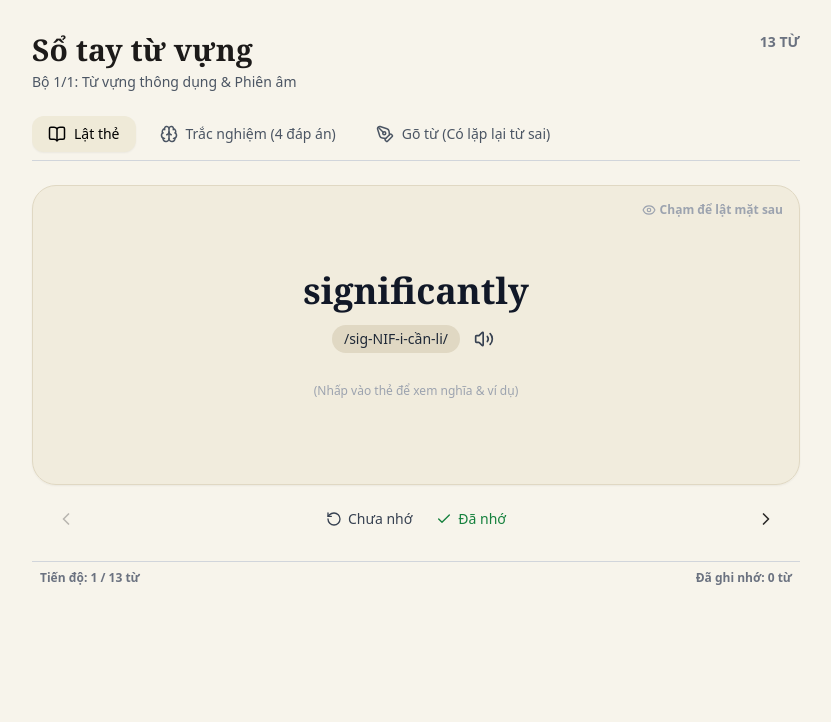
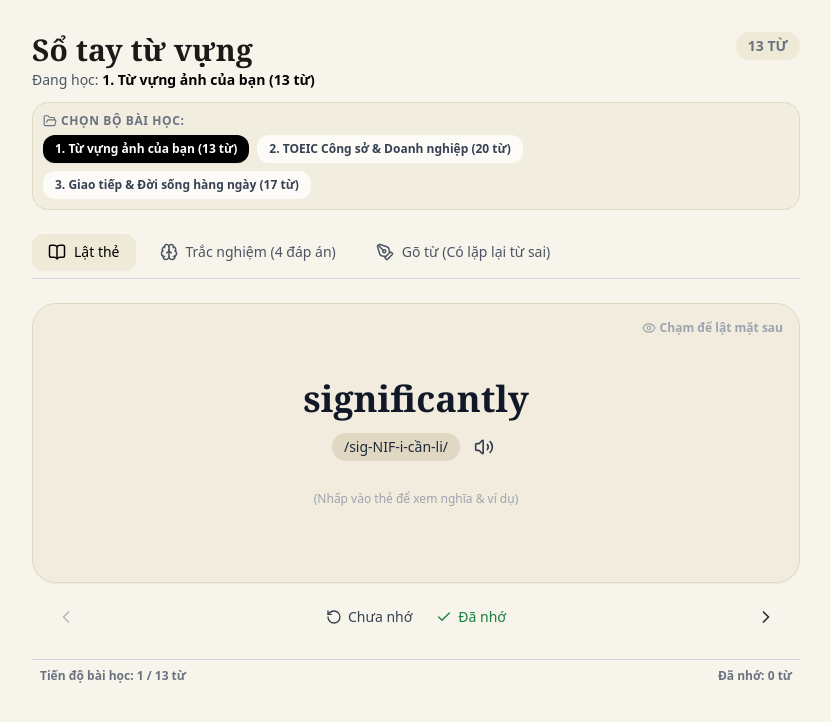
Before and after one commit to phamngocthangcr7-a11y/APP-TuVung, a React (Create React App) app: page / in a window 1280 px wide. Shown: the top 722 px of the page, without its empty margins (224-1055 px from the left). Built offline with nearby package versions, Linux system fonts and the light colour scheme.

Commit message:
Update App.jsx

```diff
--- a/src/App.jsx
+++ b/src/App.jsx
@@ -11,154 +11,87 @@ import {
   Eye,
   XCircle,
   CheckCircle2,
-  RefreshCw
+  RefreshCw,
+  FolderOpen
 } from 'lucide-react';
 
 /* =========================================================================
-   KHU VỰC DỮ LIỆU TỪ VỰNG
+   DANH SÁCH BỘ TỪ VỰNG TỔNG HỢP (CÓ THỂ MỞ RỘNG)
    ========================================================================= */
 const VOCAB_SETS = [
   {
     id: 1,
-    title: "Từ vựng thông dụng & Phiên âm",
+    title: "1. Từ vựng ảnh của bạn (13 từ)",
     words: [
-      {
-        id: 1,
-        word: "significantly",
-        meaning: "đáng kể, một cách đáng kể",
-        pronunciation: "sig-NIF-i-cần-li",
-        examples: [
-          { en: "Sales increased significantly this quarter.", vi: "Doanh số đã tăng đáng kể trong quý này." },
-          { en: "The new policy significantly changed our workflow.", vi: "Chính sách mới đã thay đổi đáng kể quy trình làm việc của chúng tôi." }
+      { id: 101, word: "significantly", meaning: "đáng kể, một cách đáng kể", pronunciation: "sig-NIF-i-cần-li", example: "Sales increased significantly this quarter.", exampleTranslation: "Doanh số đã tăng đáng kể trong quý này." },
+      { id: 102, word: "persuasively", meaning: "một cách thuyết phục", pronunciation: "pờ-SUÂY-siv-li", example: "She spoke persuasively during the meeting.", exampleTranslation: "Cô ấy nói chuyện một cách thuyết phục trong cuộc họp." },
+      { id: 103, word: "proficiently", meaning: "một cách thành thạo", pronunciation: "pờ-FI-shần-li", example: "He uses the software proficiently.", exampleTranslation: "Anh ấy sử dụng phần mềm một cách thành thạo." },
+      { id: 104, word: "gladly", meaning: "vui lòng, sẵn lòng", pronunciation: "GLAD-li", example: "I would gladly help you with this project.", exampleTranslation: "Tôi rất sẵn lòng giúp bạn dự án này." },
+      { id: 105, word: "administrative", meaning: "thuộc về hành chính", pronunciation: "ợd-MIN-ờ-strây-tiv", example: "She handles administrative tasks.", exampleTranslation: "Cô ấy đảm nhận các công việc hành chính." },
+      { id: 106, word: "establish", meaning: "thành lập, thiết lập", pronunciation: "i-STAB-lish", example: "They want to establish a new company.", exampleTranslation: "Họ muốn thành lập một công ty mới." },
+      { id: 107, word: "explicit policies", meaning: "các chính sách rõ ràng/cụ thể", pronunciation: "ik-SPLI-sịt PO-lờ-siz", example: "The company has explicit policies regarding attendance.", exampleTranslation: "Công ty có các chính sách rõ ràng liên quan đến việc đi làm." },
+      { id: 108, word: "diligently", meaning: "siêng năng, chăm chỉ", pronunciation: "DIL-i-jần-li", example: "He worked diligently to complete the report.", exampleTranslation: "Anh ấy làm việc chăm chỉ để hoàn thành báo cáo." },
+      { id: 109, word: "curiously", meaning: "một cách tò mò", pronunciation: "KYUR-i-ợs-li", example: "The child looked curiously at the package.", exampleTranslation: "Đứa trẻ nhìn gói hàng một cách tò mò." },
+      { id: 110, word: "extremely", meaning: "cực kỳ, vô cùng", pronunciation: "ik-STRIIM-li", example: "This task is extremely important.", exampleTranslation: "Nhiệm vụ này cực kỳ quan trọng." },
+      { id: 111, word: "grown", meaning: "đã lớn, phát triển", pronunciation: "grôun", example: "The market has grown rapidly.", exampleTranslation: "Thị trường đã phát triển nhanh chóng." },
+      { id: 112, word: "industry", meaning: "ngành công nghiệp", pronunciation: "IN-dờ-stri", example: "Technology is a fast-growing industry.", exampleTranslation: "Công nghệ là một ngành công nghiệp phát triển nhanh." },
+      { id: 113, word: "rapidly", meaning: "nhanh chóng", pronunciation: "RAP-id-li", example: "The population is expanding rapidly.", exampleTranslation: "Dân số đang tăng trưởng nhanh chóng." }
     ]
   },
   {
     id: 2,
-        word: "persuasively",
-        meaning: "một cách thuyết phục",
-        pronunciation: "pờ-SUÂY-siv-li",
-        examples: [
-          { en: "She spoke persuasively during the meeting.", vi: "Cô ấy nói chuyện một cách thuyết phục trong cuộc họp." },
-          { en: "He argued persuasively for the proposal.", vi: "Anh ấy đã lập luận một cách thuyết phục cho đề xuất này." }
+    title: "2. TOEIC Công sở & Doanh nghiệp (20 từ)",
+    words: [
+      { id: 201, word: "implement", meaning: "thực thi, áp dụng", pronunciation: "IM-plơ-mơnt", example: "We need to implement the new safety rules.", exampleTranslation: "Chúng ta cần áp dụng quy tắc an toàn mới." },
+      { id: 202, word: "accommodate", meaning: "đáp ứng, cung cấp chỗ ở", pronunciation: "ơ-KOM-ơ-đêit", example: "The hotel can accommodate 500 guests.", exampleTranslation: "Khách sạn có thể đáp ứng cho 500 khách." },
+      { id: 203, word: "prospective", meaning: "tiềm năng (khách hàng)", pronunciation: "prơ-SPEK-tiv", example: "We sent brochures to prospective clients.", exampleTranslation: "Chúng tôi gửi tờ rơi đến khách hàng tiềm năng." },
+      { id: 204, word: "mandatory", meaning: "bắt buộc", pronunciation: "MAN-đơ-tơ-ri", example: "Attendance at the orientation is mandatory.", exampleTranslation: "Việc tham gia buổi định hướng là bắt buộc." },
+      { id: 205, word: "reluctant", meaning: "lưỡng lự, miễn cưỡng", pronunciation: "ri-LAK-tơnt", example: "He was reluctant to sign the contract.", exampleTranslation: "Anh ấy đã lưỡng lự khi ký hợp đồng." },
+      { id: 206, word: "designate", meaning: "chỉ định, dành riêng", pronunciation: "ĐEZ-ig-nêit", example: "This area is designated for non-smokers.", exampleTranslation: "Khu vực này được dành riêng cho người không hút thuốc." },
+      { id: 207, word: "negotiate", meaning: "đàm phán, thương lượng", pronunciation: "ni-GÔ-shi-êit", example: "They are negotiating a higher salary.", exampleTranslation: "Họ đang thương lượng mức lương cao hơn." },
+      { id: 208, word: "incentive", meaning: "sự khuyến khích, phần thưởng", pronunciation: "in-SEN-tiv", example: "The company offers financial incentives.", exampleTranslation: "Công ty đưa ra các khoản tiền thưởng kích thích." },
+      { id: 209, word: "confidential", meaning: "bảo mật, bí mật", pronunciation: "kon-fi-ĐEN-shơl", example: "These documents contain confidential info.", exampleTranslation: "Các tài liệu này chứa thông tin bảo mật." },
+      { id: 210, word: "compensation", meaning: "tiền bồi thường, thù lao", pronunciation: "kom-pen-SÊI-shơl", example: "Victims received financial compensation.", exampleTranslation: "Các nạn nhân đã nhận được tiền bồi thường." },
+      { id: 211, word: "collaborate", meaning: "hợp tác", pronunciation: "kơ-LAB-ơ-rêit", example: "Two departments collaborated on this project.", exampleTranslation: "Hai phòng ban đã hợp tác trong dự án này." },
+      { id: 212, word: "substantial", meaning: "đáng kể, lớn", pronunciation: "sơb-STAN-shơl", example: "There was a substantial increase in profits.", exampleTranslation: "Đã có sự gia tăng đáng kể về lợi nhuận." },
+      { id: 213, word: "comply with", meaning: "tuân thủ (luật/quy định)", pronunciation: "kơm-PLAI width", example: "All products must comply with safety standards.", exampleTranslation: "Tất cả sản phẩm phải tuân thủ tiêu chuẩn an toàn." },
+      { id: 214, word: "inconvenience", meaning: "sự bất tiện", pronunciation: "in-kơn-VI-ni-ơns", example: "We apologize for any inconvenience caused.", exampleTranslation: "Chúng tôi xin lỗi vì bất kỳ sự bất tiện nào." },
+      { id: 215, word: "inquiry", meaning: "câu hỏi, thắc mắc", pronunciation: "in-KWAI-ơ-ri", example: "Please send us your inquiries.", exampleTranslation: "Vui lòng gửi cho chúng tôi các thắc mắc của bạn." },
+      { id: 216, word: "promote", meaning: "thăng chức, quảng bá", pronunciation: "prơ-MÔUT", example: "She was promoted to Senior Manager.", exampleTranslation: "Cô ấy đã được thăng chức lên Quản lý cấp cao." },
+      { id: 217, word: "renovate", meaning: "cải tạo, sửa chữa", pronunciation: "REN-ơ-vêit", example: "The restaurant is closed for renovation.", exampleTranslation: "Nhà hàng đang đóng cửa để cải tạo." },
+      { id: 218, word: "schedule", meaning: "lịch trình, lên lịch", pronunciation: "SKED-ju-ơl", example: "The meeting is scheduled for tomorrow.", exampleTranslation: "Cuộc họp được lên lịch vào ngày mai." },
+      { id: 219, word: "evaluate", meaning: "đánh giá", pronunciation: "i-VAL-ju-êit", example: "Managers evaluate employee performance.", exampleTranslation: "Cấp quản lý đánh giá hiệu suất nhân viên." },
+      { id: 220, word: "temporarily", meaning: "tạm thời", pronunciation: "tem-pơ-RER-ơ-li", example: "The office is temporarily closed.", exampleTranslation: "Văn phòng tạm thời đóng cửa." }
     ]
   },
   {
     id: 3,
-        word: "proficiently",
-        meaning: "một cách thành thạo",
-        pronunciation: "pờ-FI-shần-li",
-        examples: [
-          { en: "He uses the software proficiently.", vi: "Anh ấy sử dụng phần mềm một cách thành thạo." },
-          { en: "She speaks three languages proficiently.", vi: "Cô ấy nói thành thạo ba ngôn ngữ." }
-        ]
-      },
-      {
-        id: 4,
-        word: "gladly",
-        meaning: "vui lòng, sẵn lòng",
-        pronunciation: "GLAD-li",
-        examples: [
-          { en: "I would gladly help you with this project.", vi: "Tôi rất sẵn lòng giúp bạn dự án này." },
-          { en: "They gladly accepted our invitation.", vi: "Họ đã vui vẻ chấp nhận lời mời của chúng tôi." }
-        ]
-      },
-      {
-        id: 5,
-        word: "administrative",
-        meaning: "thuộc về hành chính",
-        pronunciation: "ợd-MIN-ờ-strây-tiv",
-        examples: [
-          { en: "She handles administrative tasks.", vi: "Cô ấy đảm nhận các công việc hành chính." },
-          { en: "The company reduced administrative expenses.", vi: "Công ty đã cắt giảm chi phí hành chính." }
-        ]
-      },
-      {
-        id: 6,
-        word: "establish",
-        meaning: "thành lập, thiết lập",
-        pronunciation: "i-STAB-lish",
-        examples: [
-          { en: "They want to establish a new company.", vi: "Họ muốn thành lập một công ty mới." },
-          { en: "We need to establish clear rules.", vi: "Chúng ta cần thiết lập các quy tắc rõ ràng." }
-        ]
-      },
-      {
-        id: 7,
-        word: "explicit policies",
-        meaning: "các chính sách rõ ràng/cụ thể",
-        pronunciation: "ik-SPLI-sịt PO-lờ-siz",
-        examples: [
-          { en: "The company has explicit policies regarding attendance.", vi: "Công ty có các chính sách rõ ràng liên quan đến việc đi làm." },
-          { en: "You must follow the explicit policies of the firm.", vi: "Bạn phải tuân thủ các chính sách cụ thể của công ty." }
-        ]
-      },
-      {
-        id: 8,
-        word: "diligently",
-        meaning: "siêng năng, chăm chỉ",
-        pronunciation: "DIL-i-jần-li",
-        examples: [
-          { en: "He worked diligently to complete the report.", vi: "Anh ấy làm việc chăm chỉ để hoàn thành báo cáo." },
-          { en: "She studies diligently for her final exams.", vi: "Cô ấy học tập chăm chỉ cho kỳ thi cuối kỳ." }
-        ]
-      },
-      {
-        id: 9,
-        word: "curiously",
-        meaning: "một cách tò mò",
-        pronunciation: "KYUR-i-ợs-li",
-        examples: [
-          { en: "The child looked curiously at the package.", vi: "Đứa trẻ nhìn gói hàng một cách tò mò." },
-          { en: "Everyone listened curiously to his story.", vi: "Mọi người tò mò lắng nghe câu chuyện của anh ấy." }
-        ]
-      },
-      {
-        id: 10,
-        word: "extremely",
-        meaning: "cực kỳ, vô cùng",
-        pronunciation: "ik-STRIIM-li",
-        examples: [
-          { en: "This task is extremely important.", vi: "Nhiệm vụ này cực kỳ quan trọng." },
-          { en: "The weather was extremely hot yesterday.", vi: "Thời tiết hôm qua vô cùng nóng." }
-        ]
-      },
-      {
-        id: 11,
-        word: "grown",
-        meaning: "đã lớn, phát triển",
-        pronunciation: "grôun",
-        examples: [
-          { en: "The market has grown rapidly.", vi: "Thị trường đã phát triển nhanh chóng." },
-          { en: "She has grown into a confident professional.", vi: "Cô ấy đã trở thành một chuyên gia tự tin." }
-        ]
-      },
-      {
-        id: 12,
-        word: "industry",
-        meaning: "ngành công nghiệp",
-        pronunciation: "IN-dờ-stri",
-        examples: [
-          { en: "Technology is a fast-growing industry.", vi: "Công nghệ là một ngành công nghiệp phát triển nhanh." },
-          { en: "He has worked in the tech industry for 10 years.", vi: "Anh ấy đã làm việc trong ngành công nghệ 10 năm." }
-        ]
-      },
-      {
-        id: 13,
-        word: "rapidly",
-        meaning: "nhanh chóng",
-        pronunciation: "RAP-id-li",
-        examples: [
-          { en: "The population is expanding rapidly.", vi: "Dân số đang tăng trưởng nhanh chóng." },
-          { en: "Business costs are rising rapidly.", vi: "Chi phí kinh doanh đang tăng nhanh chóng." }
-        ]
-      }
+    title: "3. Giao tiếp & Đời sống hàng ngày (17 từ)",
+    words: [
+      { id: 301, word: "appreciate", meaning: "trân trọng, cảm kích", pronunciation: "ơ-PRI-shi-êit", example: "I really appreciate your help.", exampleTranslation: "Tôi thực sự cảm kích sự giúp đỡ của bạn." },
+      { id: 302, word: "apparently", meaning: "hình như, dường như", pronunciation: "ơ-PAR-ơnt-li", example: "Apparently, the flight has been delayed.", exampleTranslation: "Hình như chuyến bay đã bị hoãn." },
+      { id: 303, word: "crucial", meaning: "cực kỳ quan trọng", pronunciation: "KRU-shơl", example: "Sleep is crucial for good health.", exampleTranslation: "Giấc ngủ cực kỳ quan trọng đối với sức khỏe." },
+      { id: 304, word: "exhausted", meaning: "kiệt sức, mệt mỏi", pronunciation: "ig-ZO-stid", example: "I was completely exhausted after work.", exampleTranslation: "Tôi hoàn toàn kiệt sức sau giờ làm." },
+      { id: 305, word: "hesitate", meaning: "ngập ngừng, do dự", pronunciation: "HEZ-i-têit", example: "Don't hesitate to contact me.", exampleTranslation: "Đừng ngần ngại liên hệ với tôi." },
+      { id: 306, word: "flexible", meaning: "linh hoạt", pronunciation: "FLEK-sơ-bơl", example: "My working hours are quite flexible.", exampleTranslation: "Giờ làm việc của tôi khá linh hoạt." },
+      { id: 307, word: "apologize", meaning: "xin lỗi", pronunciation: "ơ-POL-ơ-jaiz", example: "You should apologize for being late.", exampleTranslation: "Bạn nên xin lỗi vì đã đến muộn." },
+      { id: 308, word: "recommendation", meaning: "lời gợi ý, đề xuất", pronunciation: "re-kơ-men-ĐÊI-shơn", example: "Do you have any restaurant recommendations?", exampleTranslation: "Bạn có gợi ý nhà hàng nào không?" },
+      { id: 309, word: "obvious", meaning: "rõ ràng, hiển nhiên", pronunciation: "OB-vi-ơs", example: "It is obvious that he likes you.", exampleTranslation: "Rõ ràng là anh ấy thích bạn." },
+      { id: 310, word: "unfortunate", meaning: "không may, đáng tiếc", pronunciation: "an-FOR-chơ-nơt", example: "It was an unfortunate accident.", exampleTranslation: "Đó là một tai nạn không may." },
+      { id: 311, word: "familiar", meaning: "quen thuộc", pronunciation: "fơ-MIL-i-ơ", example: "Her voice sounds very familiar.", exampleTranslation: "Giọng của cô ấy nghe rất quen." },
+      { id: 312, word: "option", meaning: "sự lựa chọn", pronunciation: "OP-shơn", example: "We have several options to choose.", exampleTranslation: "Chúng tôi có một vài sự lựa chọn." },
+      { id: 313, word: "punctual", meaning: "đúng giờ", pronunciation: "PANK-chơ-ơl", example: "Please try to be punctual.", exampleTranslation: "Hãy cố gắng đến đúng giờ." },
+      { id: 314, word: "incredible", meaning: "tuyệt vời, đáng kinh ngạc", pronunciation: "in-KRED-ơ-bơl", example: "The food here is incredible!", exampleTranslation: "Đồ ăn ở đây ngon tuyệt vời!" },
+      { id: 315, word: "consider", meaning: "cân nhắc, suy xét", pronunciation: "kơn-SI-đơ", example: "I am considering buying a new car.", exampleTranslation: "Tôi đang cân nhắc mua một chiếc xe mới." },
+      { id: 316, word: "take advantage of", meaning: "tận dụng, khai thác", pronunciation: "têik ơd-VAN-tij ov", example: "Take advantage of this special discount.", exampleTranslation: "Hãy tận dụng đợt giảm giá đặc biệt này." },
+      { id: 317, word: "figure out", meaning: "tìm ra, hiểu ra giải pháp", pronunciation: "FIG-jơ aut", example: "I can't figure out how to solve this.", exampleTranslation: "Tôi không thể tìm ra cách giải quyết việc này." }
     ]
   }
 ];
 
 export default function VocabApp() {
   const [activeTab, setActiveTab] = useState('flashcard');
-  const [selectedSetIndex] = useState(0);
+  const [selectedSetIndex, setSelectedSetIndex] = useState(0);
   const [currentIndex, setCurrentIndex] = useState(0);
   const [isFlipped, setIsFlipped] = useState(false);
   const [rememberedCount, setRememberedCount] = useState(0);
@@ -172,13 +105,29 @@ export default function VocabApp() {
   const [typeQueue, setTypeQueue] = useState([]);
   const [typeIndex, setTypeIndex] = useState(0);
   const [typedInput, setTypedInput] = useState('');
-  const [typeResult, setTypeResult] = useState(null); // 'correct' | 'incorrect' | null
+  const [typeResult, setTypeResult] = useState(null);
   const [reviewCount, setReviewCount] = useState(0);
 
   const currentWord = currentSet.words[currentIndex] || currentSet.words[0];
   const currentTypeWord = typeQueue[typeIndex];
 
-  // Khởi tạo hàng chờ gõ từ
+  // Đổi bộ từ vựng
+  const handleSelectSet = (index) => {
+    setSelectedSetIndex(index);
+    setCurrentIndex(0);
+    setIsFlipped(false);
+    setSelectedOption(null);
+    setRememberedCount(0);
+
+    // Reset gõ từ cho bộ mới
+    const newSet = VOCAB_SETS[index];
+    setTypeQueue([...newSet.words]);
+    setTypeIndex(0);
+    setTypedInput('');
+    setTypeResult(null);
+    setReviewCount(0);
+  };
+
   const initTypeQueue = () => {
     setTypeQueue([...currentSet.words]);
     setTypeIndex(0);
@@ -226,7 +175,7 @@ export default function VocabApp() {
     }
   }, [currentIndex, activeTab, selectedSetIndex]);
 
-  // Xử lý kiểm tra gõ từ
+  // Kiểm tra gõ từ
   const handleCheckType = (e) => {
     e.preventDefault();
     if (!typedInput.trim() || !currentTypeWord) return;
@@ -238,7 +187,6 @@ export default function VocabApp() {
       handleSpeak(null, currentTypeWord.word);
     } else {
       setTypeResult('incorrect');
-      // Đưa từ bị gõ sai vào cuối hàng chờ để lặp lại sau!
       if (!typeQueue.slice(typeIndex + 1).some(item => item.id === currentTypeWord.id)) {
         setTypeQueue(prev => [...prev, currentTypeWord]);
         setReviewCount(prev => prev + 1);
@@ -256,20 +204,44 @@ export default function VocabApp() {
     <div className="min-h-screen bg-[#F7F4EB] text-[#2C2A29] p-4 md:p-8 font-sans selection:bg-[#E2DBC8]">
       <div className="max-w-3xl mx-auto space-y-6">
 
-        {/* Header */}
-        <header className="flex justify-between items-start">
+        {/* Header & Chọn bộ từ */}
+        <header className="space-y-3">
+          <div className="flex justify-between items-start">
             <div>
               <h1 className="text-3xl font-serif font-bold text-[#1C1A19]">Sổ tay từ vựng</h1>
-            <p className="text-sm text-gray-600 mt-1">
-              Bộ {selectedSetIndex + 1}/{VOCAB_SETS.length}: {currentSet.title}
+              <p className="text-sm text-gray-600 mt-0.5">
+                Đang học: <strong className="text-black">{currentSet.title}</strong>
               </p>
             </div>
-          <span className="text-sm font-semibold text-gray-500 whitespace-nowrap">
+            <span className="text-sm font-semibold text-gray-500 whitespace-nowrap bg-[#EFEAD8] px-3 py-1 rounded-full">
               {currentSet.words.length} TỪ
             </span>
+          </div>
+
+          {/* Chọn Bộ Từ Vựng */}
+          <div className="bg-[#EFEAD8]/60 p-2.5 rounded-2xl border border-[#E0D8C3] space-y-1.5">
+            <span className="text-xs font-bold text-gray-500 uppercase tracking-wider flex items-center gap-1">
+              <FolderOpen size={14} /> Chọn bộ bài học:
+            </span>
+            <div className="flex flex-wrap gap-2">
+              {VOCAB_SETS.map((set, idx) => (
+                <button
+                  key={set.id}
+                  onClick={() => handleSelectSet(idx)}
+                  className={`px-3 py-1.5 rounded-xl text-xs font-semibold transition-all ${
+                    selectedSetIndex === idx
+                      ? 'bg-black text-white shadow-sm'
+                      : 'bg-white/80 text-gray-700 hover:bg-white'
+                  }`}
+                >
+                  {set.title}
+                </button>
+              ))}
+            </div>
+          </div>
         </header>
 
-        {/* Tabs */}
+        {/* Tabs Chế độ học */}
         <div className="flex items-center gap-2 overflow-x-auto pb-2 border-b border-gray-300">
           <button
             onClick={() => { setActiveTab('flashcard'); setIsFlipped(false); }}
@@ -304,7 +276,7 @@ export default function VocabApp() {
           <div className="space-y-4">
             <div
               onClick={() => setIsFlipped(!isFlipped)}
-              className="cursor-pointer bg-[#EFEAD8]/70 rounded-3xl p-8 md:p-10 text-center shadow-sm border border-[#E0D8C3] min-h-[300px] flex flex-col justify-center items-center relative transition-all hover:border-gray-400"
+              className="cursor-pointer bg-[#EFEAD8]/70 rounded-3xl p-8 md:p-10 text-center shadow-sm border border-[#E0D8C3] min-h-[280px] flex flex-col justify-center items-center relative transition-all hover:border-gray-400"
             >
               <span className="absolute top-4 right-4 text-xs font-semibold text-gray-400 flex items-center gap-1">
                 <Eye size={14} /> Chạm để {isFlipped ? 'ẩn' : 'lật mặt sau'}
@@ -336,23 +308,21 @@ export default function VocabApp() {
                     {currentWord.meaning}
                   </h2>
 
-                  <div className="space-y-3 pt-2 text-left bg-white/50 p-4 rounded-2xl border border-[#E0D8C3]">
+                  {currentWord.example && (
+                    <div className="space-y-1 pt-2 text-left bg-white/50 p-4 rounded-2xl border border-[#E0D8C3]">
                       <span className="text-xs font-bold text-gray-400 uppercase tracking-wider block">Ví dụ minh họa:</span>
-                    {currentWord.examples.map((ex, idx) => (
-                      <div key={idx} className="space-y-0.5 border-b border-gray-200/60 pb-2 last:border-none last:pb-0">
                       <p className="text-sm md:text-base italic text-gray-800 flex items-center justify-between gap-2">
-                          <span>"{ex.en}"</span>
+                        <span>"{currentWord.example}"</span>
                         <button
-                            onClick={(e) => handleSpeak(e, ex.en)}
+                          onClick={(e) => handleSpeak(e, currentWord.example)}
                           className="p-1 hover:bg-[#E0D8C3] rounded-full shrink-0"
                         >
                           <Volume2 size={16} className="text-gray-600" />
                         </button>
                       </p>
-                        <p className="text-xs md:text-sm text-gray-600">→ {ex.vi}</p>
+                      <p className="text-xs md:text-sm text-gray-600">→ {currentWord.exampleTranslation}</p>
                     </div>
-                    ))}
-                  </div>
+                  )}
                 </div>
               )}
             </div>
@@ -436,7 +406,7 @@ export default function VocabApp() {
           </div>
         )}
 
-        {/* MODE 3: GÕ TỪ (CÓ LẶP LẠI TỪ SAI) */}
+        {/* MODE 3: GÕ TỪ */}
         {activeTab === 'type' && (
           <div>
             {typeIndex < typeQueue.length ? (
@@ -462,7 +432,6 @@ export default function VocabApp() {
                   )}
                 </div>
 
-                {/* Ô nhập từ */}
                 <form onSubmit={handleCheckType} className="space-y-4">
                   <div className="relative">
                     <input
@@ -488,7 +457,6 @@ export default function VocabApp() {
                     )}
                   </div>
 
-                  {/* Thông báo kết quả gõ */}
                   {typeResult === 'correct' && (
                     <div className="p-4 rounded-2xl bg-green-100 border border-green-300 text-green-800 text-sm flex items-center justify-between">
                       <div className="flex items-center gap-2">
@@ -526,11 +494,10 @@ export default function VocabApp() {
                 </form>
               </div>
             ) : (
-              /* Hoàn thành danh sách gõ */
               <div className="bg-[#EFEAD8]/80 rounded-3xl p-8 text-center border border-[#E0D8C3] space-y-4">
                 <CheckCircle2 size={48} className="text-green-600 mx-auto" />
-                <h2 className="text-2xl font-bold text-gray-900">Chúc mừng! Bạn đã gõ chính xác toàn bộ từ vựng!</h2>
-                <p className="text-sm text-gray-600">Tất cả các từ gõ sai đều đã được ôn tập và hoàn thành xuất sắc.</p>
+                <h2 className="text-2xl font-bold text-gray-900">Chúc mừng! Bạn đã hoàn thành bộ từ này!</h2>
+                <p className="text-sm text-gray-600">Tất cả từ gõ sai đều đã được ôn tập lại chuẩn xác.</p>
                 <button
                   onClick={initTypeQueue}
                   className="inline-flex items-center gap-2 bg-black text-white px-6 py-2.5 rounded-xl text-sm font-medium hover:bg-gray-800"
@@ -544,8 +511,8 @@ export default function VocabApp() {
 
         {/* Tiến độ */}
         <div className="flex justify-between items-center text-xs font-semibold text-gray-500 px-2 pt-2 border-t border-gray-300">
-          <span>Tiến độ: {currentIndex + 1} / {currentSet.words.length} từ</span>
-          <span>Đã ghi nhớ: {rememberedCount} từ</span>
+          <span>Tiến độ bài học: {currentIndex + 1} / {currentSet.words.length} từ</span>
+          <span>Đã nhớ: {rememberedCount} từ</span>
         </div>
 
       </div>
```
Lines whose indentation alone changed are shown as unchanged.
